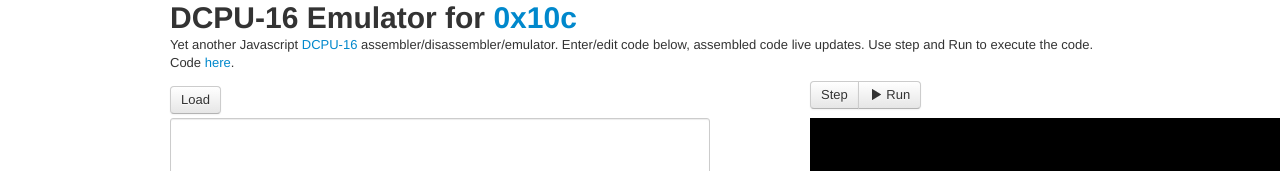
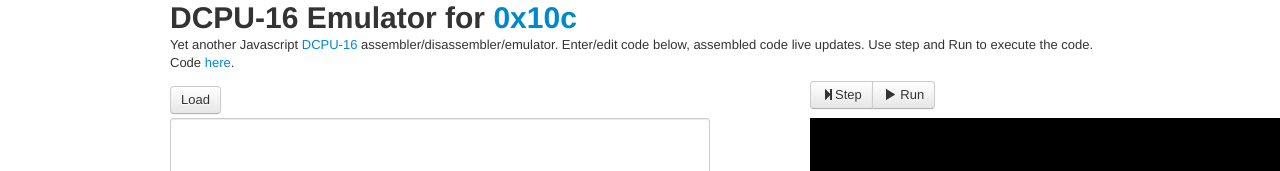
Before and after one commit to hulkholden/dcpu16, a plain HTML site: page index.html in a window 1280 px wide. Shown: the top 171 px of the page. Drawn offline with Linux system fonts and the light colour scheme.

Commit message:
Icon for step

```diff
--- a/index.html
+++ b/index.html
@@ -28,7 +28,7 @@
         </div>
         <div class="span4">
           <div class="btn-group">
-            <button class="btn" onclick="step()">Step</button>&nbsp;
+            <button class="btn" onclick="step()"><i class="icon-step-forward"></i>Step</button>&nbsp;
             <button class="btn" id="runbutton" onclick="toggleRun()"><i class="icon-play"></i> Run</button>&nbsp;
           </div>
         </div>
```
